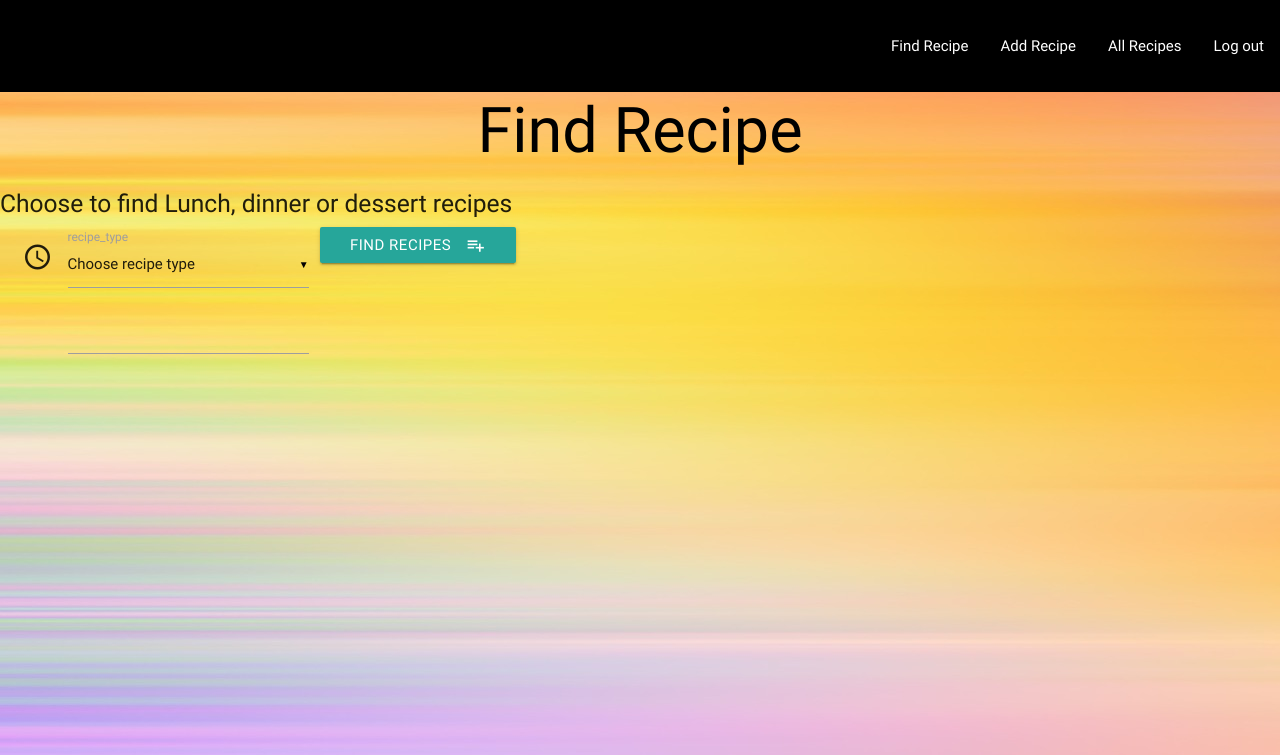
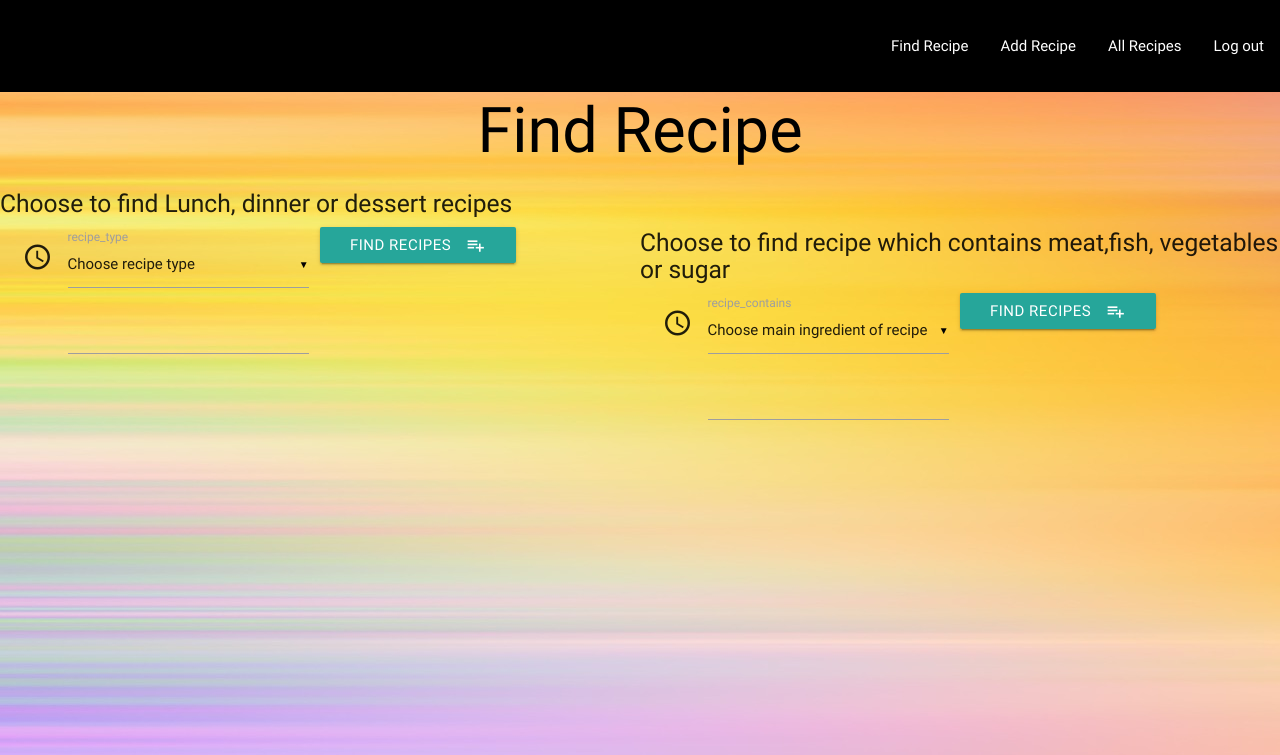
Before and after one commit to debbiect246/recipe-app, a Flask app: page /findrecipe in a window 1280 px wide. Shown: the top 755 px of the page. Run offline with Flask 2, Linux system fonts and the light colour scheme; some libraries are stand-ins or nearby versions.

Commit message:
both searches working now

```diff
--- a/app.py
+++ b/app.py
@@ -115,6 +115,18 @@ def findrecipe():
 
     return render_template("findrecipe.html")
 
+@app.route("/findrecipecontents", methods=['GET', 'POST'])
+def findrecipecontents():
+    recipes=mongo.db.recipes
+    if request.method == 'POST':
+        requested_contents = request.form.get("recipe_contains")
+        print(requested_contents)
+        recipes = mongo.db.recipes.find({"recipe_contains": requested_contents})
+        return render_template("results.html", recipes=recipes)
+
+    return render_template("findrecipe.html")
+
+
 #route for page to display results of searches
 
 @app.route("/results")
--- a/templates/findrecipe.html
+++ b/templates/findrecipe.html
@@ -29,5 +29,35 @@
     </form>
 </div>
 
+<div class="row">
+    <h5> Choose to find recipe which contains meat,fish, vegetables or sugar</h5>
+
+
+    <form action="{{ url_for('findrecipecontents')}}" method="POST"  class="col s6">
+        <div class="row">
+            <div class="input-field col s6">
+                <i class="material-icons prefix">access_time</i>
+
+                    <select id="recipe_contains" name="recipe_contains">
+                        <option value="" disabled selected>Choose main ingredient of recipe</option>
+                        <option value="meat">meat</option>
+                        <option value="fish">fish</option>
+                        <option value="vegetables">vegetables</option>
+                        <option value="sugar">sugar</option>
+                    </select>
+
+                        <label>recipe_contains</label>
+                <input id="recipe_contains" name="recipe_contains" type="text">
+
+            </div>
+
+    <div class="row">
+            <button class="btn waves-effect waves-light" type="submit" name="action">Find Recipes
+                <i class="material-icons right">playlist_add</i>
+             </button>
+    </div>
+    </form>
+</div>
+
 
 {% endblock %}
```
Also changed, not shown: templates/addrecipe.html (+15 -0 lines), templates/results.html (+32 -67 lines).
